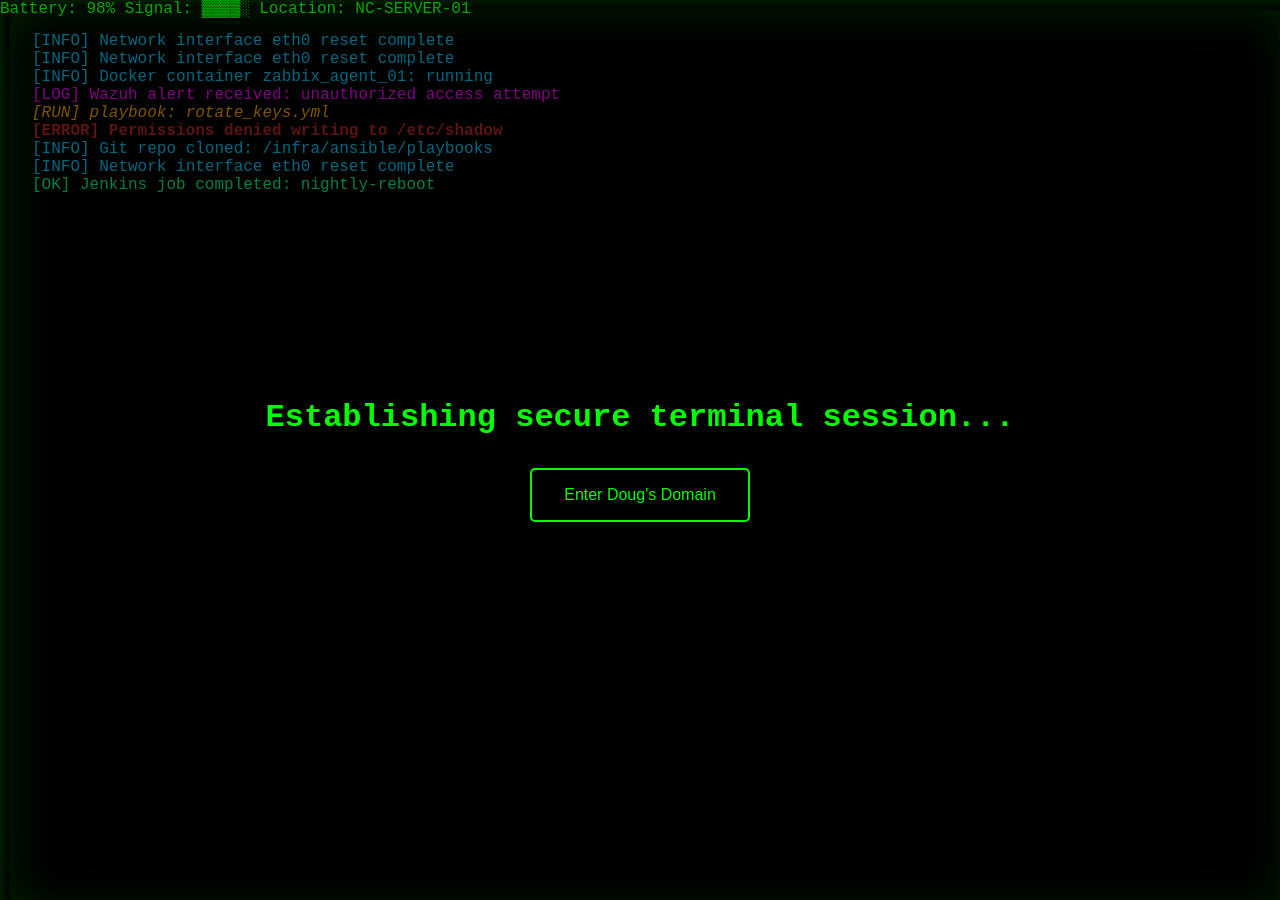
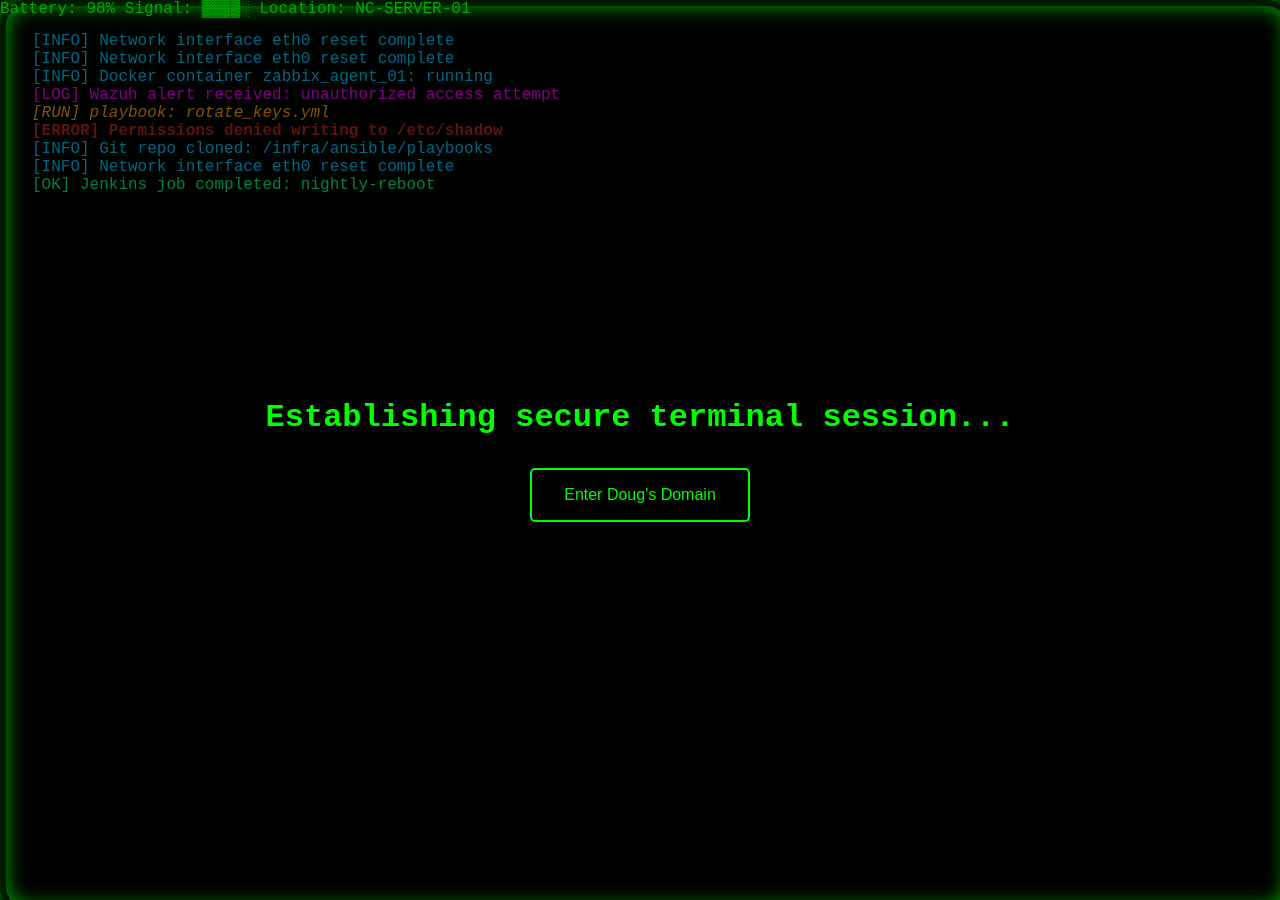
Before and after one commit to dougiedoug98/dougdevops.github.io, a Jekyll site: the page built from index.md, in a window 1280 px wide. Built offline with Jekyll 4.4.1, drawn with Linux system fonts in a browser that asks for light colours.

Commit message:
Update default.html

```diff
--- a/_layouts/default.html
+++ b/_layouts/default.html
@@ -105,14 +105,29 @@
   height: 100vh;
   z-index: 1;
   pointer-events: none;
-      border: 3px solid #00ff00;
-      box-shadow: inset 0 0 10px #00ff00, 0 0 15px #00ff00;
-      opacity: 0.1;
-      animation: pipboyGlow 2s ease-in-out infinite alternate;
+  border-radius: 25px;
+  border: 6px solid rgba(0, 255, 0, 0.15);
+  box-shadow: inset 0 0 20px #00ff00, 0 0 20px #00ff00;
+  background-image: repeating-linear-gradient(
+    to bottom,
+    rgba(0, 255, 0, 0.03) 0px,
+    rgba(0, 255, 0, 0.03) 1px,
+    transparent 1px,
+    transparent 4px
+  );
+  background-size: 100% 4px;
+  animation: scanlinesOverlay 2.5s linear infinite;
 }
 
     @keyframes pipboyGlow {
   0% { box-shadow: inset 0 0 6px #00ff00, 0 0 10px #00ff00; }
+  100% { box-shadow: inset 0 0 12px #00ff00, 0 0 25px #00ff00; }
+}
+
+@keyframes scanlinesOverlay {
+  0% { background-position-y: 0; }
+  100% { background-position-y: 100%; }
+}
       100% { box-shadow: inset 0 0 12px #00ff00, 0 0 25px #00ff00; }
     }
 
```
Lines whose indentation alone changed are shown as unchanged.
